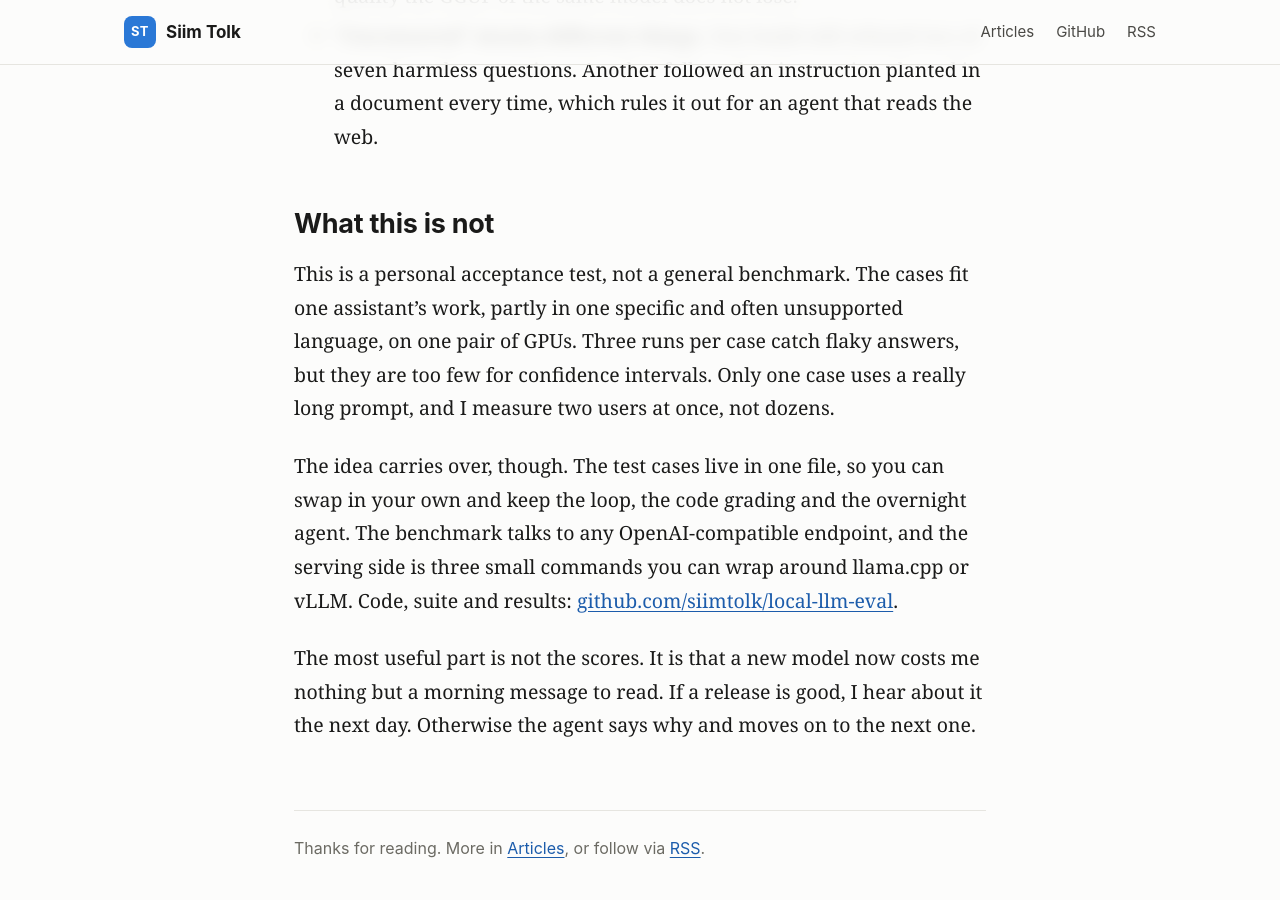
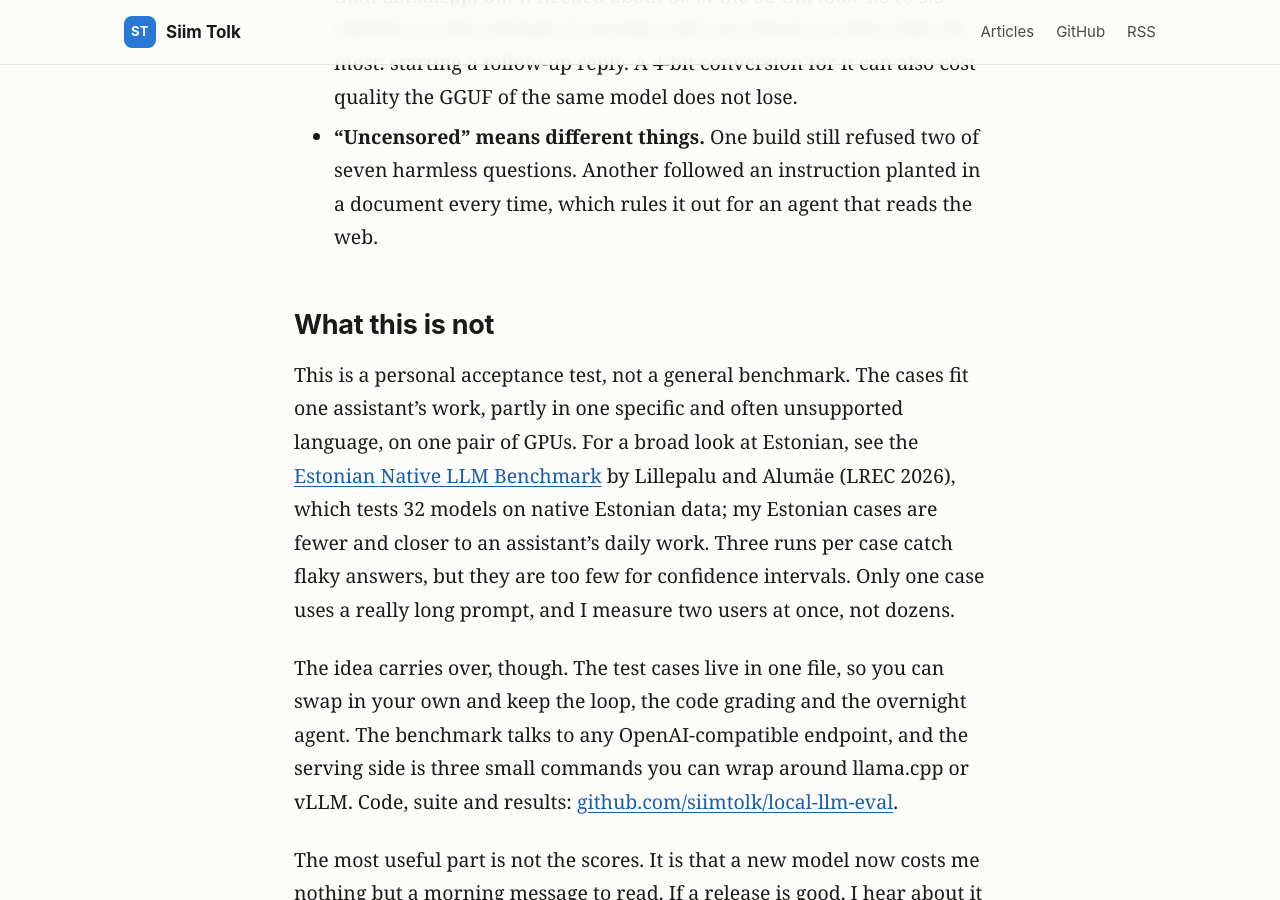
Before and after one commit to siimtolk/siimtolk.github.io, a Jekyll site: the page built from _posts/2026-10-22-llm-testing-overnight.md, in a window 1280 px wide and 900 px high, scrolled down 20412 px. Built offline with Jekyll 4.4.1, drawn with Linux system fonts in a browser that asks for light colours; some of the changed text lies outside the part shown.

Commit message:
Article: cite autoresearch and the Estonian Native LLM Benchmark

```diff
--- a/_posts/2026-10-22-llm-testing-overnight.md
+++ b/_posts/2026-10-22-llm-testing-overnight.md
@@ -17,7 +17,7 @@
 
 That model answers every request all day. Swapping it changes every reply the assistant sends. A new release can top a public leaderboard and still be useless for me. NVIDIA's new Nemotron 3.5 Bolt 74B-A9B ranks [4th among models under 100B parameters](https://artificialanalysis.ai/articles/nemotron-3-5-super-and-bolt) on Artificial Analysis. The build that fits my cards passed 247 of 291 runs in my suite, against production's 283, and only 16 of 45 in Estonian. A model might not speak Estonian, or it might think for so long that a simple reminder takes a minute. Its chat template might return an empty reply.
 
-No leaderboard answers that, so I built my own test. Then I got tired of tracking releases and running it by hand.
+No leaderboard answers that, so I built my own test. Then I got tired of tracking releases and running it by hand. The overnight part borrows the idea of Andrej Karpathy's [autoresearch](https://github.com/karpathy/autoresearch), where an agent runs training experiments while you sleep. Here the same loop picks a production model instead.
 
 ## The framework: a loop that runs itself
 
@@ -277,7 +277,7 @@
 
 ## What this is not
 
-This is a personal acceptance test, not a general benchmark. The cases fit one assistant's work, partly in one specific and often unsupported language, on one pair of GPUs. Three runs per case catch flaky answers, but they are too few for confidence intervals. Only one case uses a really long prompt, and I measure two users at once, not dozens.
+This is a personal acceptance test, not a general benchmark. The cases fit one assistant's work, partly in one specific and often unsupported language, on one pair of GPUs. For a broad look at Estonian, see the [Estonian Native LLM Benchmark](https://arxiv.org/abs/2510.21193) by Lillepalu and Alumäe (LREC 2026), which tests 32 models on native Estonian data; my Estonian cases are fewer and closer to an assistant's daily work. Three runs per case catch flaky answers, but they are too few for confidence intervals. Only one case uses a really long prompt, and I measure two users at once, not dozens.
 
 The idea carries over, though. The test cases live in one file, so you can swap in your own and keep the loop, the code grading and the overnight agent. The benchmark talks to any OpenAI-compatible endpoint, and the serving side is three small commands you can wrap around llama.cpp or vLLM. Code, suite and results: [github.com/siimtolk/local-llm-eval](https://github.com/siimtolk/local-llm-eval).
 
```
